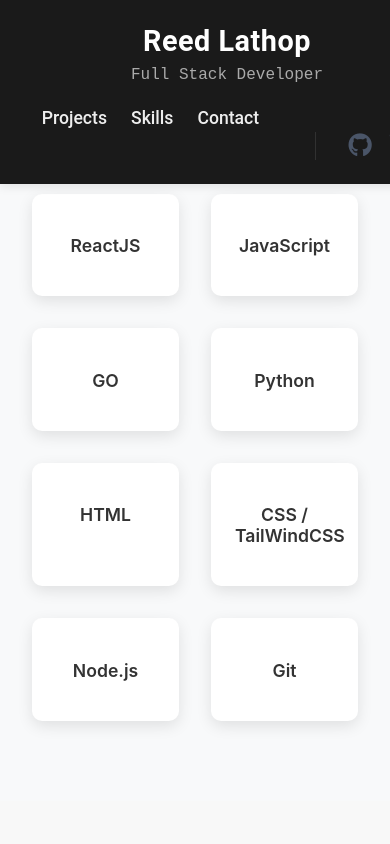
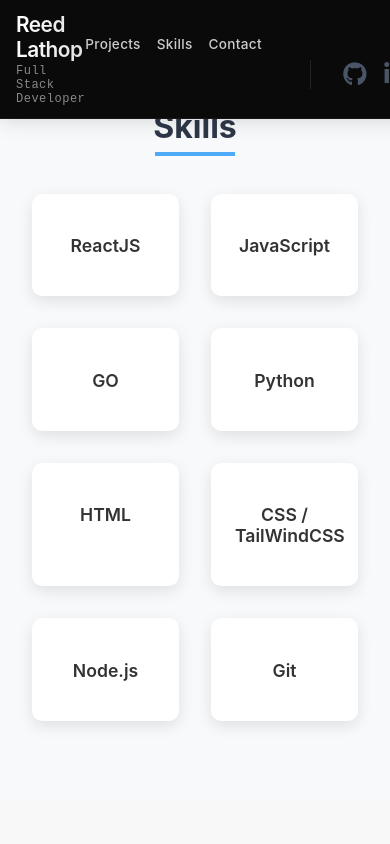
Before and after one commit to reedthedev13/Project-Portfolio, a React (Create React App) app: page / in a window 390 px wide. Shown: the top 844 px of the page. Built offline with nearby package versions, Linux system fonts and the light colour scheme.

Commit message:
fixed mobile viewing

```diff
--- a/src/styles/header.css
+++ b/src/styles/header.css
@@ -1,19 +1,22 @@
 /* header styles */
 
 .portfolio-header {
-    font-family: roboto;
-  background-color: #1a1a1a;
-  color: white;
-  padding: 1.5rem 2rem;
+  font-family: 'Inter', -apple-system, BlinkMacSystemFont, sans-serif;
+  background-color: #0a0a0a;
+  color: #ffffff;
+  padding: 1.25rem 2rem;
   position: fixed;
   top: 0;
   width: 100%;
   z-index: 1000;
-  box-shadow: 0 2px 10px rgba(0, 0, 0, 0.1);
+  box-shadow: 0 1px 20px rgba(0, 0, 0, 0.15);
+  backdrop-filter: blur(8px);
+  -webkit-backdrop-filter: blur(8px);
+  border-bottom: 1px solid rgba(255, 255, 255, 0.05);
 }
 
 .header-container {
-  max-width: 1200px;
+  max-width: 1280px;
   margin: 0 auto;
   display: flex;
   justify-content: space-between;
@@ -22,45 +25,49 @@
 
 .logo-section {
   display: flex;
-  align-items: baseline;
+  align-items: center;
   gap: 1rem;
 }
 
 .name {
-  font-size: 1.8rem;
-  font-weight: 700;
+  font-size: 1.5rem;
+  font-weight: 600;
   margin: 0;
+  letter-spacing: -0.5px;
+  background: linear-gradient(90deg, #ffffff, #e0e0e0);
+  -webkit-background-clip: text;
+  background-clip: text;
+  color: transparent;
+}
+
+.title {
+  font-family: 'SF Mono', 'Roboto Mono', monospace;
+  font-size: 0.85rem;
+  color: #888;
+  margin: 0;
+  font-weight: 400;
   letter-spacing: 0.5px;
 }
 
-.title {
-    font-family: monospace;
-  font-size: 1rem;
-  color: #aaa;
-  margin: 0;
-  font-weight: 300;
-}
-
-
 .main-nav {
   display: flex;
-  gap: 2rem;
+  gap: 1.75rem;
 }
 
 .nav-link {
-  color: #eee;
+  color: #ccc;
   text-decoration: none;
   font-weight: 500;
-  font-size: 1.1rem;
+  font-size: 0.95rem;
   position: relative;
   padding: 0.5rem 0;
-  transition: color 0.3s ease;
+  transition: all 0.3s ease;
+  letter-spacing: 0.3px;
 }
 
 .nav-link:hover {
-  color: #4dabf7;
+  color: #ffffff;
 }
-
 
 .nav-link::after {
   content: '';
@@ -68,30 +75,65 @@
   bottom: 0;
   left: 0;
   width: 0;
-  height: 2px;
-  background-color: #4dabf7;
-  transition: width 0.3s ease;
+  height: 1px;
+  background: linear-gradient(90deg, #4dabf7, #a18aff);
+  transition: width 0.4s cubic-bezier(0.165, 0.84, 0.44, 1);
 }
 
 .nav-link:hover::after {
   width: 100%;
 }
 
+/* Mobile Responsiveness */
+@media (max-width: 768px) {
+  .portfolio-header {
+    padding: 1rem 1.5rem;
+  }
 
-@media (max-width: 768px) {
   .header-container {
-    flex-direction: column;
-    gap: 1rem;
+    flex-direction: row; /* Keep horizontal layout */
+    gap: 0;
   }
 
   .logo-section {
     flex-direction: column;
-    align-items: center;
-    gap: 0.5rem;
+    align-items: flex-start;
+    gap: 0.25rem;
+  }
+
+  .name {
+    font-size: 1.3rem;
+  }
+
+  .title {
+    font-size: 0.75rem;
   }
 
   .main-nav {
-    gap: 1.5rem;
+    gap: 1.25rem;
+  }
+
+  .nav-link {
+    font-size: 0.9rem;
+  }
+}
+
+/* Very small mobile devices */
+@media (max-width: 480px) {
+  .portfolio-header {
+    padding: 0.75rem 1rem;
+  }
+
+  .logo-section {
+    gap: 0.1rem;
+  }
+
+  .main-nav {
+    gap: 1rem;
+  }
+
+  .nav-link {
+    font-size: 0.85rem;
   }
 }
 
```
